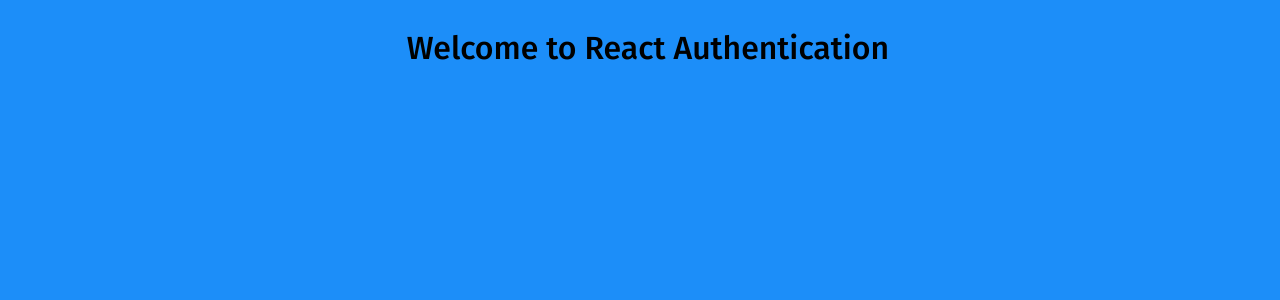
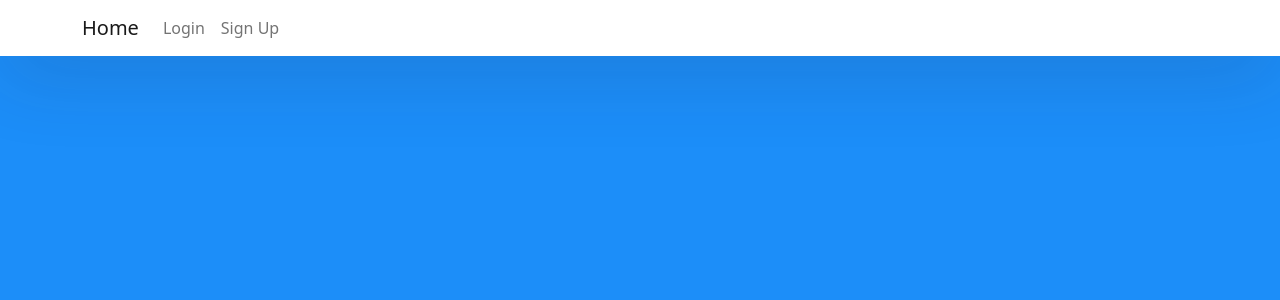
Before and after one commit to iamclement1/React-Auth, a React (Create React App) app: page / in a window 1280 px wide. Shown: the top 300 px of the page. Built offline with nearby package versions, Linux system fonts and the light colour scheme.

Commit message:
added a nav

```diff
--- a/package.json
+++ b/package.json
@@ -7,7 +7,9 @@
     "@testing-library/react": "^13.1.1",
     "@testing-library/user-event": "^13.5.0",
     "boostrap": "^2.0.0",
+    "bootstrap": "^5.1.3",
     "react": "^18.0.0",
+    "react-bootstrap": "^2.2.3",
     "react-dom": "^18.0.0",
     "react-scripts": "5.0.1",
     "web-vitals": "^2.1.4"
--- a/src/App.js
+++ b/src/App.js
@@ -1,10 +1,34 @@
 import './App.css';
-import '../node_modules/boostrap/'
+import '../node_modules/bootstrap/dist/css/bootstrap.min.css';
 
 function App() {
   return (
     <div className="App">
-      <h1>Welcome to React Authentication</h1>
+      <nav className="navbar navbar-expand navbar-light fixed-top">
+        <div className="container">
+          <a href="" className="navbar-brand"
+          data-toggle="collapse"
+          data-target="#nav">
+            Home
+          </a>
+          <div className="collapse navbar-collapse">
+            <ul className="navbar-nav ml-auto">
+              <li className="nav-item">
+                <a href="" className="nav-link"
+                data-toggle="collapse">
+                  Login
+                </a>
+              </li>
+              <li className="nav-item">
+                <a href="" className="nav-link"
+                data-toggle="collapse">
+                  Sign Up
+                </a>
+              </li>
+            </ul>
+          </div>
+        </div>
+      </nav>
     </div>
   );
 }
```
Also changed, not shown: 1 other file (tests, documents, lock files or other folders).
